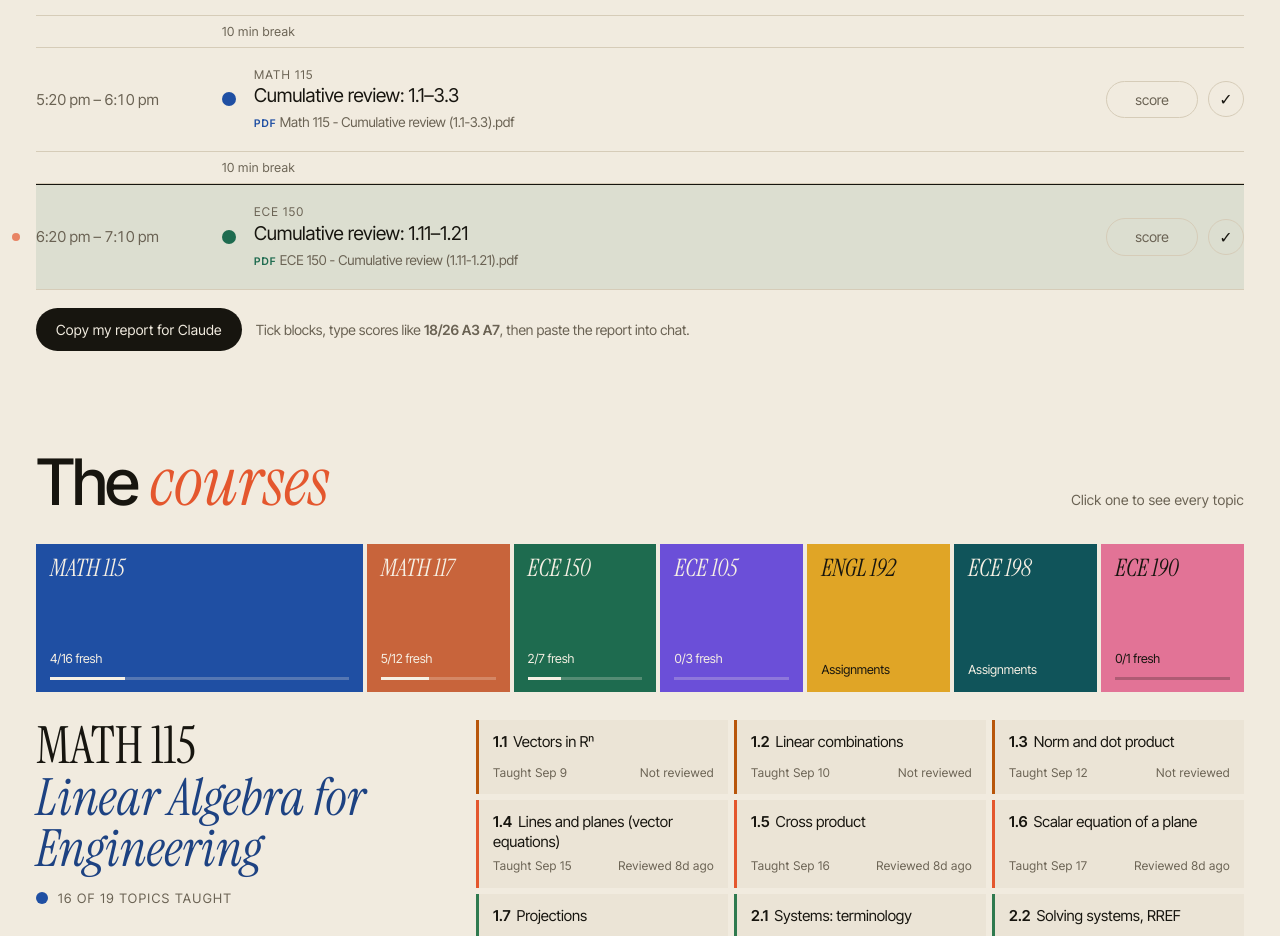
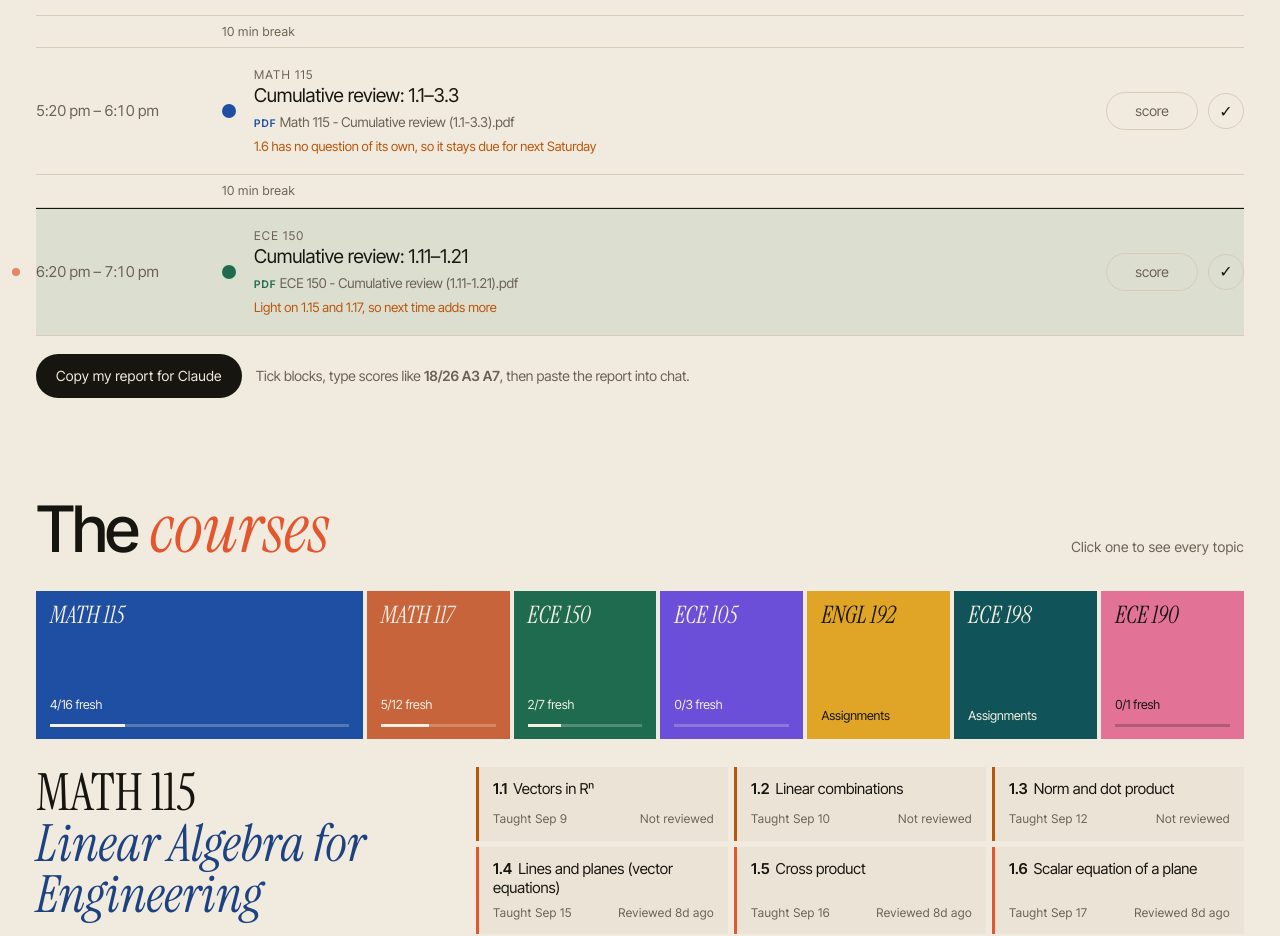
Before and after one commit to Quaot/study, a plain HTML site: page index.html in a window 1280 px wide. Shown: the part 1122-2058 px from the top of the page. Drawn offline with Linux system fonts and the light colour scheme.

Commit message:
Show coverage notes on blocks

```diff
--- a/app.js
+++ b/app.js
@@ -148,7 +148,7 @@
         out.push(`<div class="block${done ? ' done' : ''}" style="--c:${c.color}" data-date="${d.date}" data-start="${b.start}" data-end="${b.end}">
           <div class="time">${fmtTime(b.start)} – ${fmtTime(b.end)}</div>
           <span class="sw" aria-hidden="true"></span>
-          <div class="what"><div class="course">${esc(c.code)}</div><div class="title">${esc(b.title)}</div>${b.doc ? `<div class="doc">${esc(b.doc)}</div>` : ''}</div>
+          <div class="what"><div class="course">${esc(c.code)}</div><div class="title">${esc(b.title)}</div>${b.doc ? `<div class="doc">${esc(b.doc)}</div>` : ''}${b.note ? `<div class="bnote">${esc(b.note)}</div>` : ''}</div>
           <div class="side">
             <input class="score" data-key="${key}" value="${esc(score)}" placeholder="score" aria-label="Score for ${esc(c.code)} block">
             <button class="check" data-key="${key}" aria-pressed="${done}" aria-label="Mark ${esc(c.code)} block done">✓</button>
--- a/data/study.json
+++ b/data/study.json
@@ -118,8 +118,8 @@
         { "start": "14:20", "end": "15:10", "course": "m117", "title": "Cumulative review: everything before continuity", "doc": "Math 117 - Cumulative review (before continuity).pdf", "covers": ["conics", "ineq", "func", "pfrac", "trig", "invtrig", "hyp", "sinus", "seq", "lim", "lim2"], "status": "now" },
         { "start": "15:20", "end": "16:10", "course": "en192", "title": "Pitch memo, block 1: fill placeholders", "doc": "ENGL 192 - Memo draft v1.pdf", "status": "planned" },
         { "start": "16:20", "end": "17:10", "course": "en192", "title": "Pitch memo, block 2: revise against rubric", "doc": "ENGL 192 - Memo work plan.pdf", "status": "planned" },
-        { "start": "17:20", "end": "18:10", "course": "m115", "title": "Cumulative review: 1.1–3.3", "doc": "Math 115 - Cumulative review (1.1-3.3).pdf", "covers": ["1.1", "1.2", "1.3", "1.4", "1.5", "1.6", "1.7", "2.1", "2.2", "2.3", "2.4", "2.5", "3.1", "3.2", "3.3"], "status": "planned" },
-        { "start": "18:20", "end": "19:10", "course": "e150", "title": "Cumulative review: 1.11–1.21", "doc": "ECE 150 - Cumulative review (1.11-1.21).pdf", "covers": ["loops", "stack", "func", "test"], "status": "planned" }
+        { "start": "17:20", "end": "18:10", "course": "m115", "title": "Cumulative review: 1.1–3.3", "doc": "Math 115 - Cumulative review (1.1-3.3).pdf", "covers": ["1.1", "1.2", "1.3", "1.4", "1.5", "1.7", "2.1", "2.2", "2.3", "2.4", "2.5", "3.1", "3.2", "3.3"], "note": "1.6 has no question of its own, so it stays due for next Saturday", "status": "planned" },
+        { "start": "18:20", "end": "19:10", "course": "e150", "title": "Cumulative review: 1.11–1.21", "doc": "ECE 150 - Cumulative review (1.11-1.21).pdf", "covers": ["loops", "stack", "func", "test"], "note": "Light on 1.15 and 1.17, so next time adds more", "status": "planned" }
       ]
     },
     {
--- a/style.css
+++ b/style.css
@@ -114,6 +114,7 @@ button { font: inherit; color: inherit; }
 .block .title { font-size: 19px; line-height: 1.3; letter-spacing: -0.01em; }
 .block .doc { font-size: 13.5px; color: var(--muted); margin-top: 3px; overflow-wrap: anywhere; }
 .block .doc::before { content: "PDF  "; font-size: 10.5px; letter-spacing: .1em; color: var(--c); font-weight: 600; }
+.block .bnote { font-size: 13px; color: var(--warn); margin-top: 3px; }
 .block.now { background: color-mix(in srgb, var(--c) 10%, transparent); }
 .block.now::before { content: ""; position: absolute; left: calc(-1 * var(--gutter) + 12px); top: 50%; width: 8px; height: 8px; margin-top: -4px; border-radius: 50%; background: var(--accent); animation: pulse 1.6s infinite; }
 @keyframes pulse { 50% { opacity: .25; } }
```
